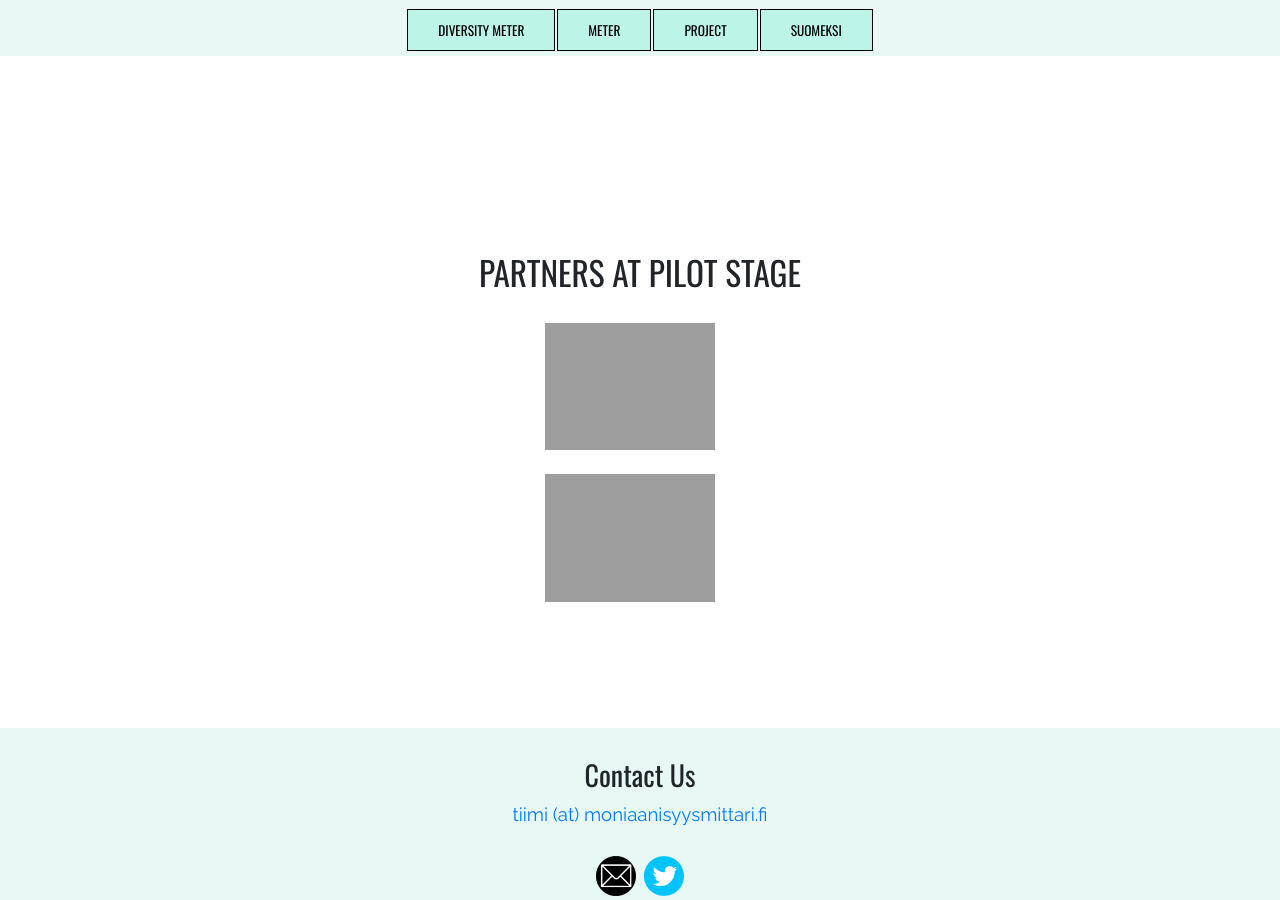
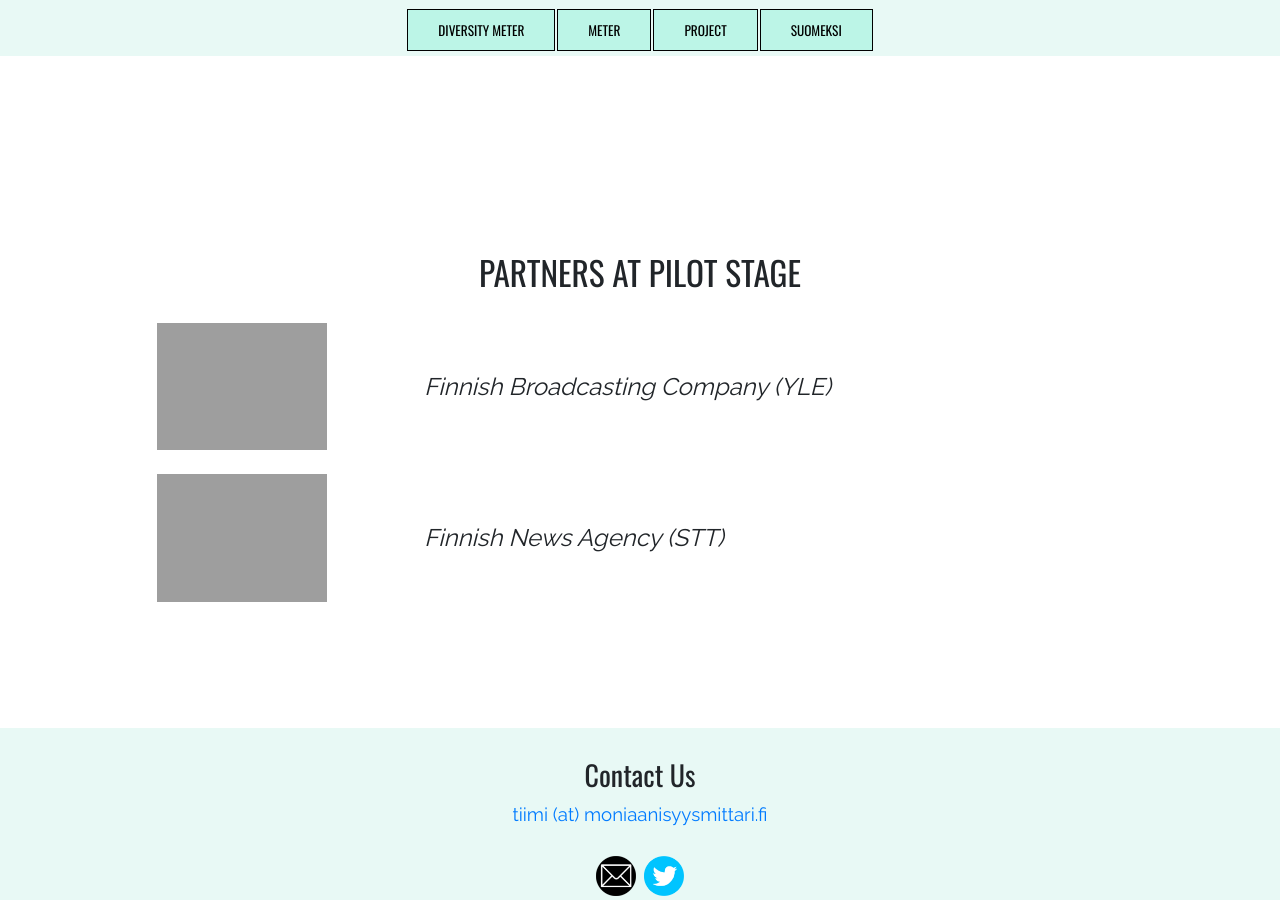
Before and after one commit to Sopiva-Sovittelujournalistit/moniaanisyysmittari-pages, a Jekyll site: the page built from english.md, in a window 1280 px wide and 900 px high, scrolled down 2757 px. Built offline with Jekyll 4.4.1, drawn with Linux system fonts in a browser that asks for light colours; part of the change alters nothing that is shown.

```diff
--- a/english.md
+++ b/english.md
@@ -51,6 +51,6 @@ sanottua_toka_nimititteli:
 
 ota_yhteytta: Contact Us
 
-css_tweaks: "#comments .right-slot {display: none}"
+css_tweaks:
 
 ---
```
